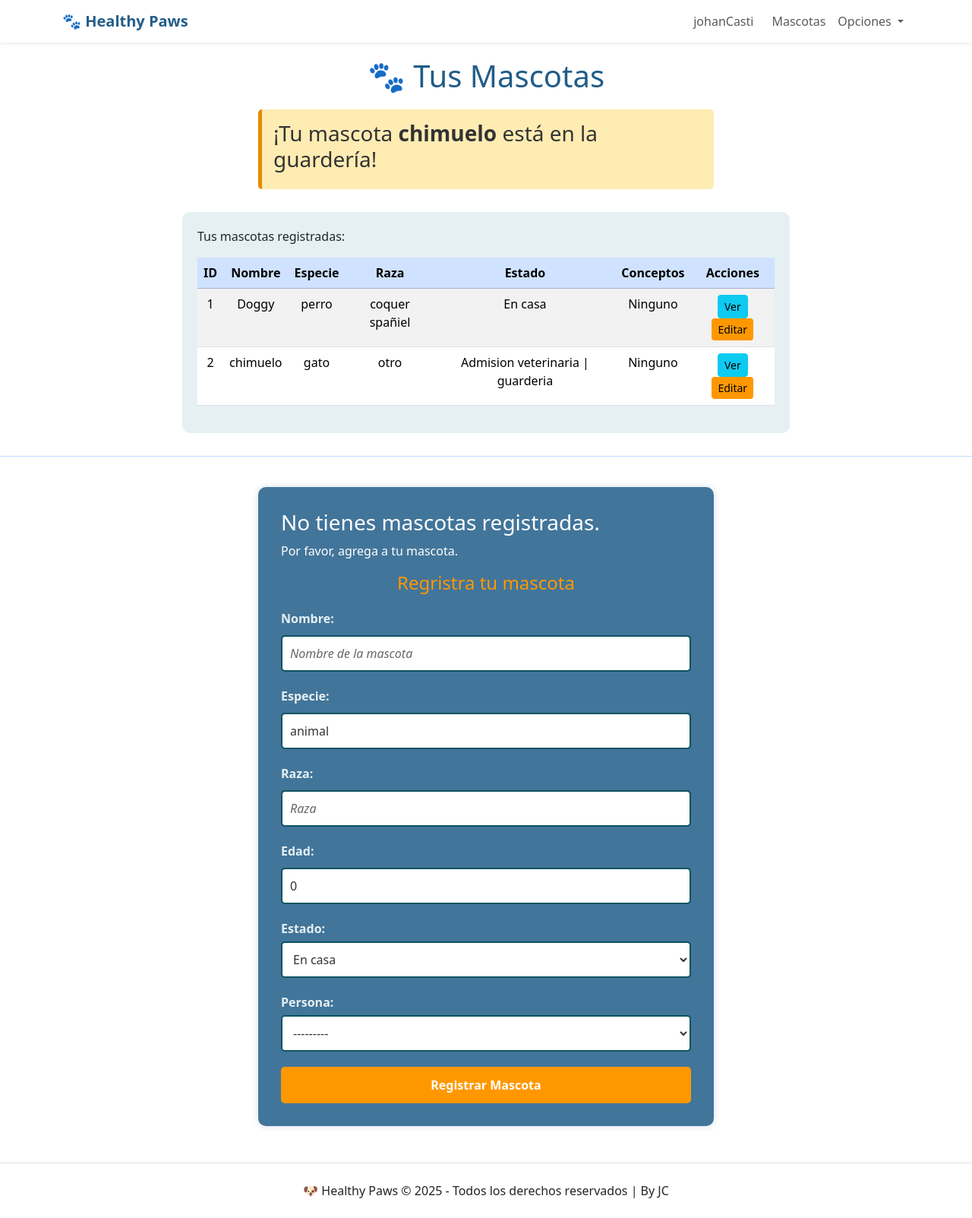
After one commit to JohaCasti/healthy_paws, a Django app: page /mascotas/ in a window 1280 px wide. The commit adds this page. Shown: the whole page at 76% size. Run offline with Django 5.2, Linux system fonts and the light colour scheme; a user stored in the database is signed in; data comes from the database, SQL or seed files in the repository; both versions use the stored data as it was after the commit.

Commit message:
implementacion vista mascotas ver, crear falta parte del crud | Johan Castillo

```diff
--- a/healthy_paws/urls.py
+++ b/healthy_paws/urls.py
@@ -18,6 +18,8 @@ from django.contrib import admin
 from django.urls import path, include
 from django.conf import settings
 from users.views import *
+from mascotas.views import *
+from services.views import *
 from django.conf.urls.static import static
 from django.contrib.auth.views import LogoutView
 
@@ -28,7 +30,7 @@ urlpatterns = [
     path('login/', login, name='login'),
     path('contacto/', contacto, name='contacto'),
     path('home/', home, name='home'),
-    #path('logout/', about, name='logout'),
+    path('mascotas/', mascotas, name='mascotas'),
     path('logout/', LogoutView.as_view(next_page='index'), name='logout'),
 ]
 
--- /dev/null
+++ b/mascotas/forms.py
@@ -0,0 +1,15 @@
+from django import forms
+from .models import Mascota
+
+class CreationMascota(forms.ModelForm):
+    class Meta:
+        model = Mascota
+        fields = ['nombre', 'especie', 'raza', 'edad', 'estado', 'persona']
+        widgets = {
+            'nombre': forms.TextInput(attrs={'placeholder': 'Nombre de la mascota', 'class': 'form-control'}),
+            'especie': forms.TextInput(attrs={'placeholder': 'Especie', 'class': 'form-control'}),
+            'raza': forms.TextInput(attrs={'placeholder': 'Raza', 'class': 'form-control'}),
+            'edad': forms.NumberInput(attrs={'placeholder': 'Edad en años', 'class': 'form-control'}),
+            'estado': forms.Select(),
+            'persona': forms.Select(),
+        }
--- a/mascotas/models.py
+++ b/mascotas/models.py
@@ -1,16 +1,17 @@
 from django.db import models
 from users.models import Person
+from django.core.validators import MinValueValidator
 
 # Create your models here.
 class Mascota(models.Model):
     ESTADO = [
-        ('ON', 'Dentro la veterinaria'),
-        ('OFF', 'Fuera de la veterinaria'),
+        ('ON', 'Admision veterinaria | guarderia'),
+        ('OFF', 'En casa'),
     ]
     nombre = models.CharField(max_length=30)
     especie = models.CharField(max_length=30, default='animal')
     raza = models.CharField(max_length=30)
-    edad = models.IntegerField()
+    edad = models.IntegerField(validators=[MinValueValidator(0)], default=0)
     estado = models.CharField(max_length=3, choices=ESTADO, default='OFF')
     persona = models.ForeignKey(Person, on_delete=models.CASCADE)
 
@@ -24,4 +25,17 @@ relacion muchos a muchos es: ej
 authors = models.ManyToManyField(Author, related_name='authors')
 relacion uno a uno es: ej
 author = models.OneToOneField(Author, on_delete=models.CASCADE)
+
+---------------------------
+opcional limitante
+ESPECIES = [
+    ('perro', 'Perro'),
+    ('gato', 'Gato'),
+    ('ave', 'Ave'),
+    # ...
+]
+especie = models.CharField(max_length=30, choices=ESPECIES)
+
+
+
 """
--- a/mascotas/views.py
+++ b/mascotas/views.py
@@ -1,3 +1,26 @@
-from django.shortcuts import render
+from django.contrib.auth.decorators import login_required
+from django.shortcuts import render, redirect
+from django.contrib import messages
+from functools import wraps
+from .forms import CreationMascota
+from .models import Mascota
+# Create your views here.
 
-# Create your views here.
+def mascotas(request):
+
+    mascotas = Mascota.objects.filter(persona__user=request.user)
+
+    if request.method == 'POST':
+        form = CreationMascota(request.POST)
+        if form.is_valid():
+            form.save()
+            messages.success(request, "¡Mascota registrada exitosamente!")
+            return redirect('mascotas')
+        else:
+            messages.error(request, "Hubo un error al registrar la mascota. Por favor, revisa los campos.")
+    else:
+        form = CreationMascota()
+    return render(request, 'mascotas.html', {
+        'form': form,
+        'mascotas': mascotas
+    })
--- a/static/css/main.css
+++ b/static/css/main.css
@@ -1,9 +1,18 @@
 /* llamado a todos los estilos por app */
 
 @import url('users.css');
+@import url('mascotas.css');
 
 
-
+body {
+  margin: 0;
+  padding: 0;
+  box-sizing: border-box;
+  text-decoration: none;
+}
+th, td {
+    text-align: center !important;
+}
 
 
 /* ESTILOS PARA LOS METODOS DE MESSAGE */
--- /dev/null
+++ b/static/css/mascotas.css
@@ -0,0 +1,100 @@
+.titulo-principal {
+    text-align: center;
+    color: #225d89;
+    margin-top: 20px;
+}
+
+.alerta-guarderia {
+    background-color: #ffecb3;
+    border-left: 5px solid #e68a00;
+    padding: 15px;
+    margin: 20px auto;
+    max-width: 600px;
+    border-radius: 5px;
+    font-weight: bold;
+    color: #333;
+}
+
+.listado {
+    max-width: 800px;
+    margin: 30px auto;
+    background-color: #e6f0f3;
+    padding: 20px;
+    border-radius: 10px;
+}
+
+.listado ul {
+    list-style-type: none;
+    padding: 0;
+}
+
+.listado li {
+    margin-bottom: 10px;
+    padding: 10px;
+    background: #ffffff;
+    border: 1px solid #0c5460;
+    border-radius: 5px;
+}
+
+.register-container {
+    width: 90%;
+    max-width: 600px;
+    margin: 40px auto;
+    background-color: rgba(34, 93, 137, 0.85);
+    padding: 30px;
+    border-radius: 10px;
+    color: #fff;
+}
+
+.register-container h4 {
+    text-align: center;
+    color: #ff9800;
+    margin-bottom: 20px;
+}
+
+.form-group {
+    margin-bottom: 20px;
+}
+
+.form-group label {
+    display: block;
+    font-weight: bold;
+    color: #e6f0f3;
+    margin-bottom: 5px;
+}
+
+.form-group input,
+.form-group select,
+.form-group textarea {
+    width: 100%;
+    padding: 10px;
+    border: 2px solid #0c5460;
+    border-radius: 5px;
+    background-color: #fff;
+    font-size: 16px;
+    color: #333;
+}
+
+.form-group input:focus,
+.form-group select:focus,
+.form-group textarea:focus {
+    border-color: #ff9800;
+    outline: none;
+}
+
+.butonMas {
+    width: 100%;
+    padding: 12px;
+    font-size: 16px;
+    background-color: #ff9800;
+    color: white;
+    border: none;
+    border-radius: 5px;
+    cursor: pointer;
+    font-weight: bold;
+    transition: background-color 0.3s ease;
+}
+
+.butonMas:hover {
+    background-color: #e68a00;
+}
--- a/static/css/users.css
+++ b/static/css/users.css
@@ -1,9 +1,3 @@
-body {
-  margin: 0;
-  padding: 0;
-  box-sizing: border-box;
-  text-decoration: none;
-}
 /* NAV */
 .cerar {
   background: none;
--- a/templates/base.html
+++ b/templates/base.html
@@ -31,7 +31,7 @@
                 <div class="collapse navbar-collapse" id="navMenu">
                     <ul class="navbar-nav ms-auto mb-2 mb-lg-0">
                         <span class="navbar-text me-3"> {{ user.username }}</span>
-                        <li class="nav-item"><a class="nav-link" href="#">Mascotas</a></li>
+                        <li class="nav-item"><a class="nav-link" href="{% url 'mascotas' %}">Mascotas</a></li>
                         <li class="nav-item dropdown">
                             <a class="nav-link dropdown-toggle" href="#" role="button" data-bs-toggle="dropdown" aria-expanded="false">
                                 Opciones
--- /dev/null
+++ b/templates/mascotas.html
@@ -0,0 +1,87 @@
+{% extends 'base.html' %}
+
+{% block content %}
+    <h1 class="titulo-principal">🐾 Tus Mascotas</h1>
+    {% if mascotas %}
+        {% for mascota in mascotas %}
+            {% if mascota.estado == 'ON' %}
+                <div class="alerta-guarderia">
+                    <h3>¡Tu mascota <strong>{{ mascota.nombre }}</strong> está en la guardería!</h3>
+                </div>
+            {% endif %}
+        {% endfor %}
+            <section class="listado">
+                <p>Tus mascotas registradas:</p>
+                <table class="table table-striped table-hover">
+                    <thead class="table-primary">
+                        <tr>
+                        <th>ID</th>
+                        <th>Nombre</th>
+                        <th>Especie</th>
+                        <th>Raza</th>
+                        <th>Estado</th>
+                        <th>Conceptos</th>
+                        <th>Acciones</th>
+                        </tr>
+                    </thead>
+                    <tbody>
+                    {% for mascota in mascotas %}
+                        <tr>
+                        <td>{{ mascota.id }}</td>
+                        <td>{{ mascota.nombre }}</td>
+                        <td>{{ mascota.especie }}</td>
+                        <td>{{ mascota.raza }}</td>
+                        <td>{{ mascota.get_estado_display }}</td>
+                        <td>Ninguno</td>
+                        <td>
+                            <a href="" class="btn btn-info btn-sm">Ver</a>
+                            <a href="" class="btn btn-warning btn-sm">Editar</a>
+                            {% comment %} <a href="" class="btn btn-danger btn-sm" onclick="return confirm('¿Estás seguro de eliminar esta mascota?');">Eliminar</a> {% endcomment %}
+                        </td>
+                        </tr>
+                    {% endfor %}
+                    </tbody>
+                    </table>
+            </section>
+            <hr class="my-4 border-top border-primary">
+            <section class="register-container">
+                <h3>No tienes mascotas registradas.</h3>
+                <p>Por favor, agrega a tu mascota.</p>
+                <h4>Regristra tu mascota</h4>
+                <form method="post">
+                    {% include "mensajes.html" %}
+                    {% csrf_token %}
+                    {% for field in form %}
+                        <div class="form-group">
+                            {{ field.label_tag }}
+                            {{ field }}
+                            {% if field.errors %}
+                                <div class="error">{{ field.errors }}</div>
+                            {% endif %}
+                        </div>
+                    {% endfor %}
+                    <button class="butonMas" type="submit">Registrar Mascota</button>
+                </form>
+            </section>
+    {% else %}
+        <section class="register-container">
+            <h3>No tienes mascotas registradas.</h3>
+            <p>Por favor, agrega a tu mascota.</p>
+            <h4>Regristra tu mascota</h4>
+            <form method="post">
+                {% include "mensajes.html" %}
+                {% csrf_token %}
+                {% for field in form %}
+                    <div class="form-group">
+                        {{ field.label_tag }}
+                        {{ field }}
+                        {% if field.errors %}
+                            <div class="error">{{ field.errors }}</div>
+                        {% endif %}
+                    </div>
+                {% endfor %}
+                <button class="butonMas" type="submit">Registrar Mascota</button>
+            </form>
+        </section>
+    {% endif %}
+{% endblock %}
--- a/users/views.py
+++ b/users/views.py
@@ -59,9 +59,3 @@ def home(request):
 
 def contacto(request):
     return render(request, 'contacto.html')
-
-
-# def about(request):
-#     logout(request)
-#     messages.success(request, "Sesión cerrada correctamente.")
-#     return render(request, 'index.html')
```
Also changed, not shown: templates/home.html (+11 -4 lines), db.sqlite3, mascotas/migrations/0002_alter_mascota_edad_alter_mascota_estado.py (added).
